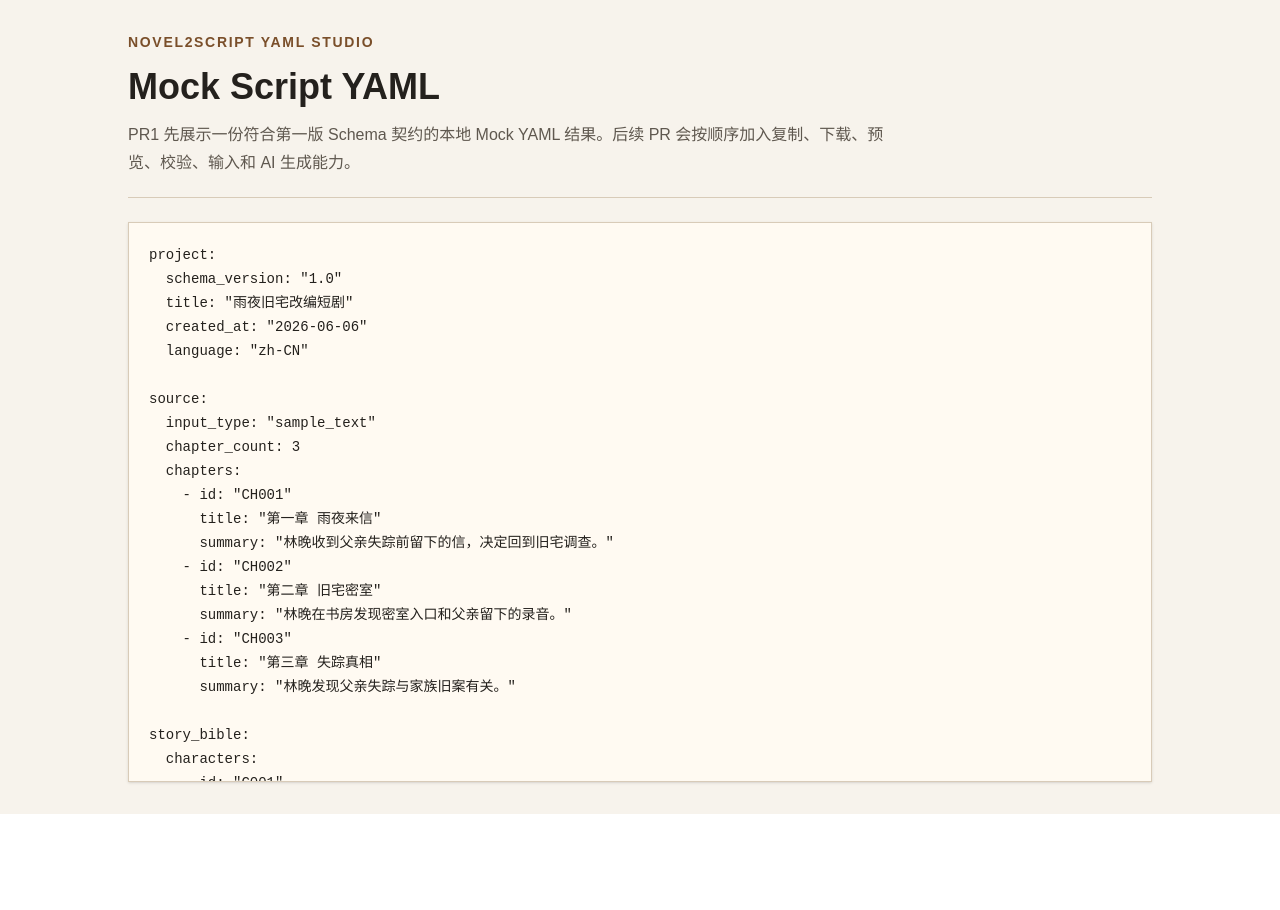
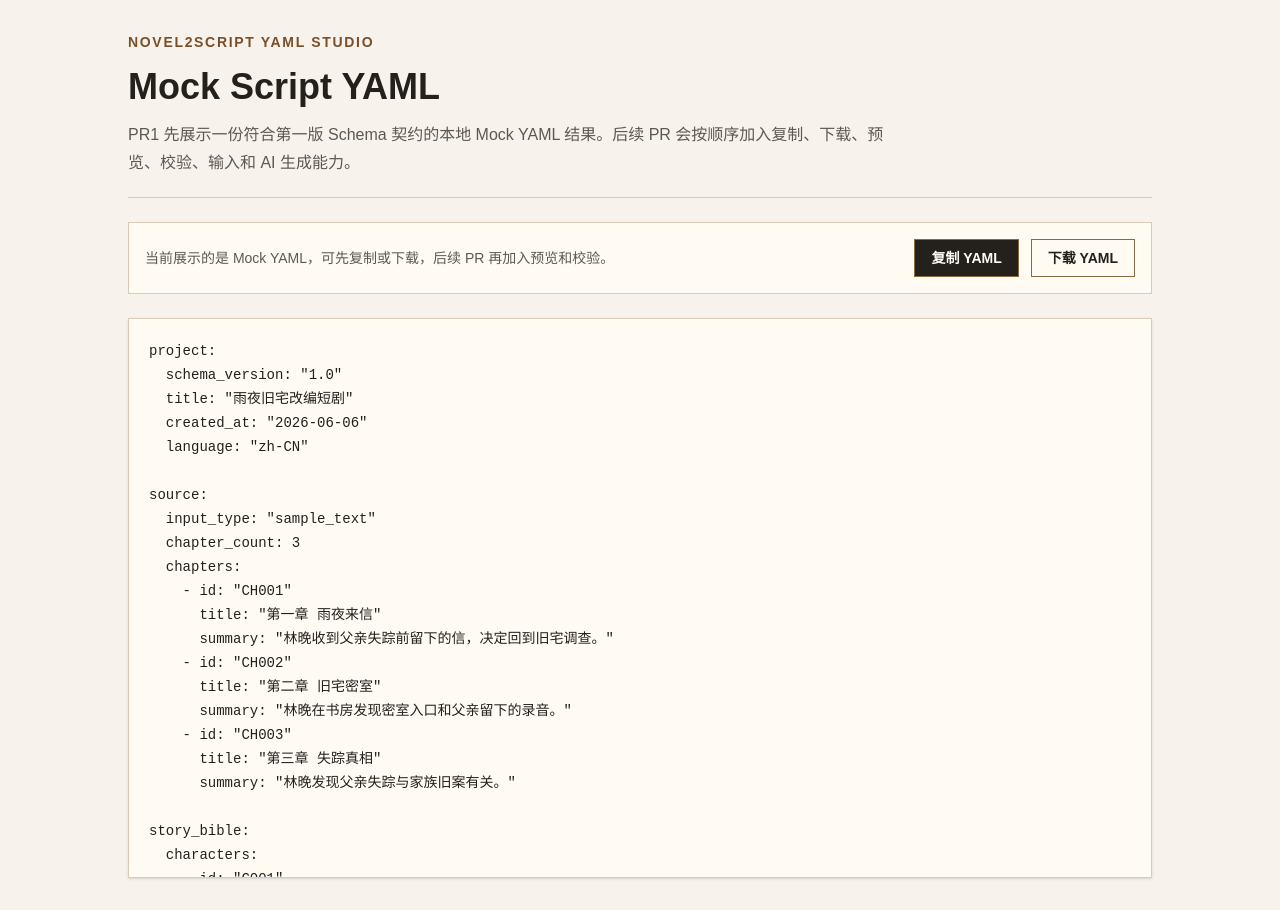
Before and after one commit to M-ting123/ai-novel, a Next.js app: page / in a window 1280 px wide. Before the commit the page ends 814 px from the top, so only its background shows below. Built offline with nearby package versions, Linux system fonts and the light colour scheme.

Commit message:
更新page.tsx

```diff
--- a/app/page.tsx
+++ b/app/page.tsx
@@ -1,6 +1,40 @@
+"use client";
+
+import { useState } from "react";
 import { mockYamlText } from "@/lib/mock-data";
 
 export default function Home() {
+  const [statusMessage, setStatusMessage] = useState("");
+
+  async function handleCopy() {
+    try {
+      await navigator.clipboard.writeText(mockYamlText);
+      setStatusMessage("已复制 YAML 到剪贴板。");
+    } catch {
+      setStatusMessage("复制失败，请手动选择 YAML 文本复制。");
+    }
+  }
+
+  function handleDownload() {
+    try {
+      const blob = new Blob([mockYamlText], {
+        type: "text/yaml;charset=utf-8",
+      });
+      const url = URL.createObjectURL(blob);
+      const link = document.createElement("a");
+
+      link.href = url;
+      link.download = "novel2script-mock.yaml";
+      document.body.appendChild(link);
+      link.click();
+      link.remove();
+      URL.revokeObjectURL(url);
+      setStatusMessage("已下载 YAML 文件。");
+    } catch {
+      setStatusMessage("下载失败，请稍后重试。");
+    }
+  }
+
   return (
     <main className="min-h-screen bg-[#f7f3ec] px-5 py-8 text-[#24211d] sm:px-8 lg:px-12">
       <section className="mx-auto flex max-w-5xl flex-col gap-6">
@@ -18,6 +52,34 @@ export default function Home() {
           </p>
         </div>
 
+        <div className="flex flex-col gap-3 border border-[#d8cbb8] bg-[#fffaf2] p-4 sm:flex-row sm:items-center sm:justify-between">
+          <p className="text-sm leading-6 text-[#5f584f]">
+            当前展示的是 Mock YAML，可先复制或下载，后续 PR 再加入预览和校验。
+          </p>
+          <div className="flex flex-wrap gap-3">
+            <button
+              type="button"
+              onClick={handleCopy}
+              className="border border-[#8c6a3f] bg-[#24211d] px-4 py-2 text-sm font-semibold text-[#fffaf2] transition-colors hover:bg-[#3a332b]"
+            >
+              复制 YAML
+            </button>
+            <button
+              type="button"
+              onClick={handleDownload}
+              className="border border-[#8c6a3f] bg-[#fffaf2] px-4 py-2 text-sm font-semibold text-[#24211d] transition-colors hover:bg-[#efe2cf]"
+            >
+              下载 YAML
+            </button>
+          </div>
+        </div>
+
+        {statusMessage ? (
+          <p className="border border-[#d8cbb8] bg-white px-4 py-3 text-sm text-[#5f584f]">
+            {statusMessage}
+          </p>
+        ) : null}
+
         <pre className="max-h-[70vh] overflow-auto border border-[#d8cbb8] bg-[#fffaf2] p-5 text-sm leading-6 text-[#24211d] shadow-sm">
           <code>{mockYamlText}</code>
         </pre>
```
